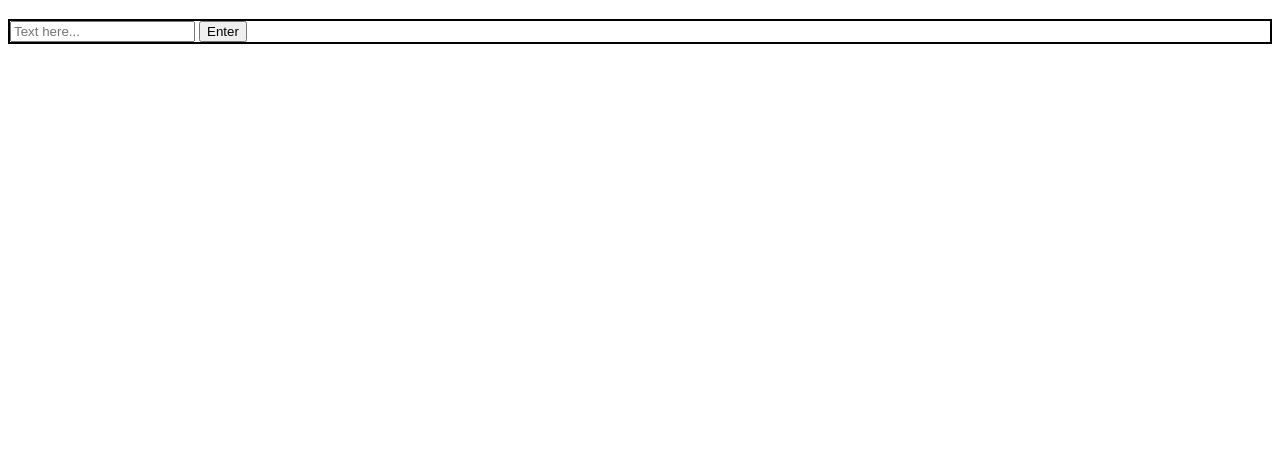
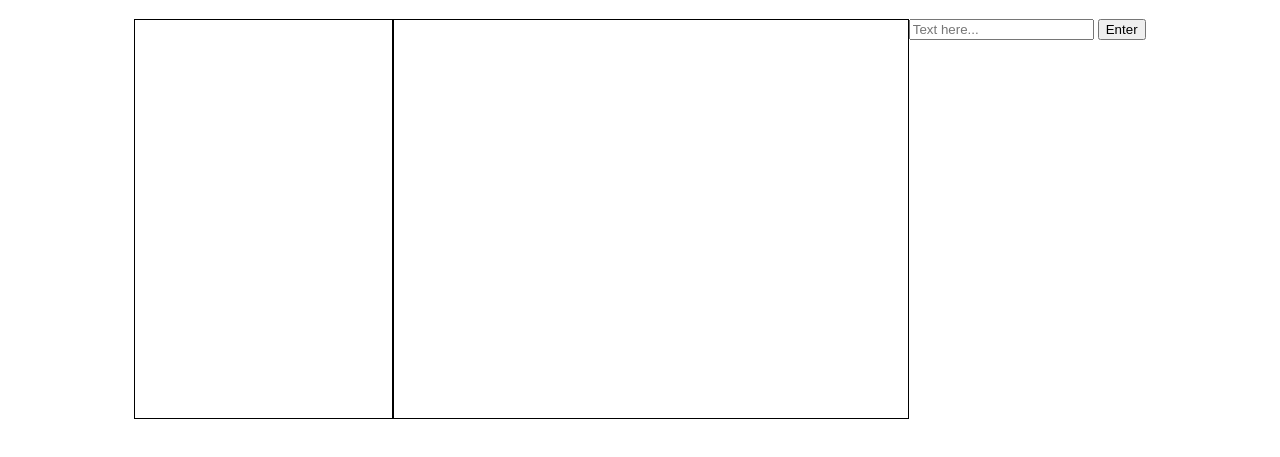
Before and after one commit to khur/chatroom, a website: page public/index.html in a window 1280 px wide. Shown: the part 61-518 px from the top of the page. Drawn offline with Linux system fonts and the light colour scheme.

Commit message:
some styling

```diff
--- a/public/css/style.css
+++ b/public/css/style.css
@@ -1,3 +1,16 @@
 #container{
-	border: 2px solid black;
+	display: flex;
+	height: 50vh;
+	width: 80%;
+	margin: 0 auto;
 }
+
+#users{
+	flex: 1;
+	border: 1px solid black;
+}
+
+#chatbox{
+	flex: 2;
+	border: 1px solid black;
+}
--- a/public/index.html
+++ b/public/index.html
@@ -9,9 +9,13 @@
 <body>
     <h1>CHTR</h1>
     <div id="container">
+
         <div id="users">
         </div>
         <div id="chatbox">
+        	<ul id="chatlog">
+
+        	</ul>
         </div>
         <div id="input">
             <form>
--- a/public/js/client.js
+++ b/public/js/client.js
@@ -2,11 +2,8 @@ $('document').ready(function(){
 
 });
 
-
-
-
 var text = document.getElementById('chatText');
 
 $('form').submit(function(){
-	console.log(text.value);
+	$('#chatlog').append("<li>" + text.value + "</li>")
 });
```
